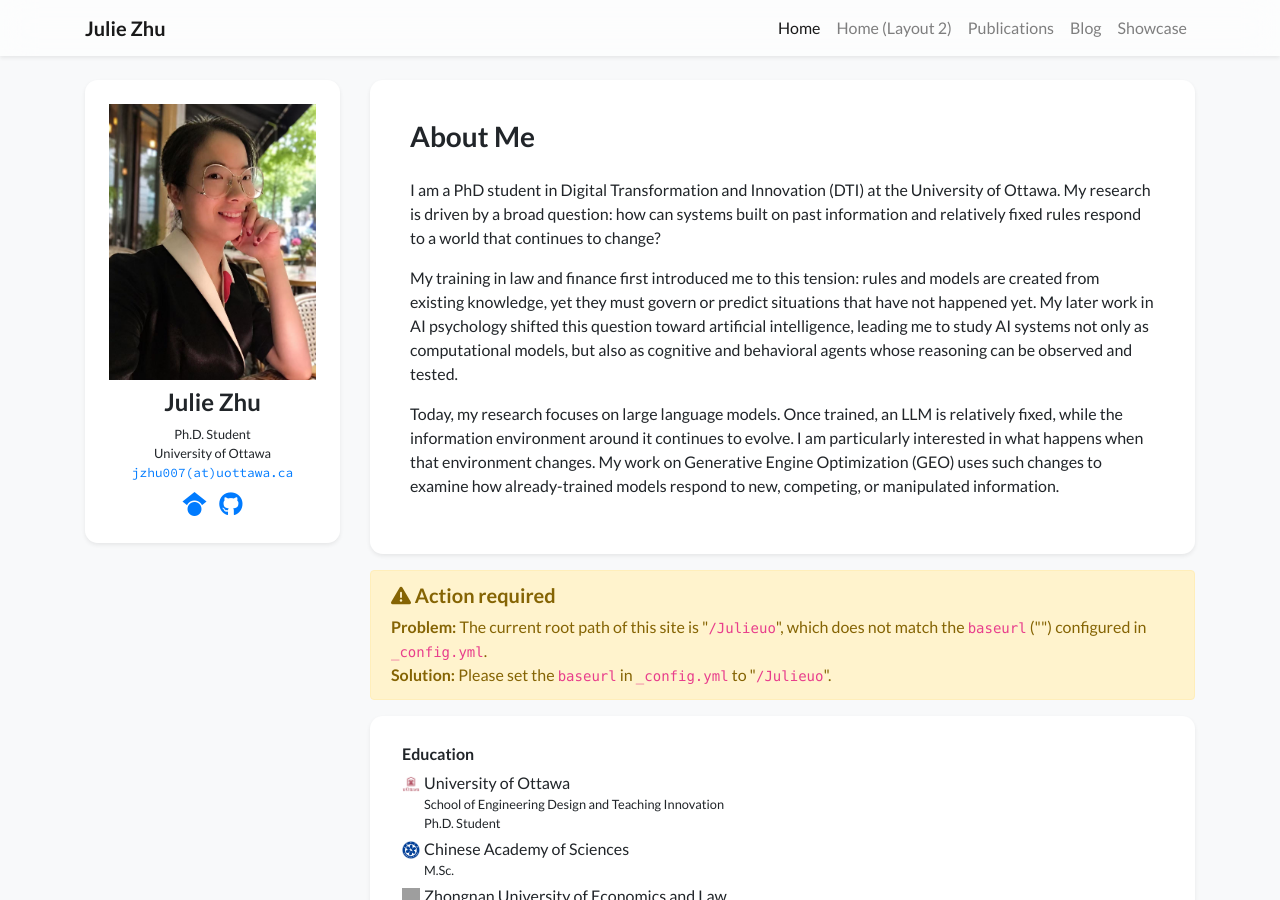
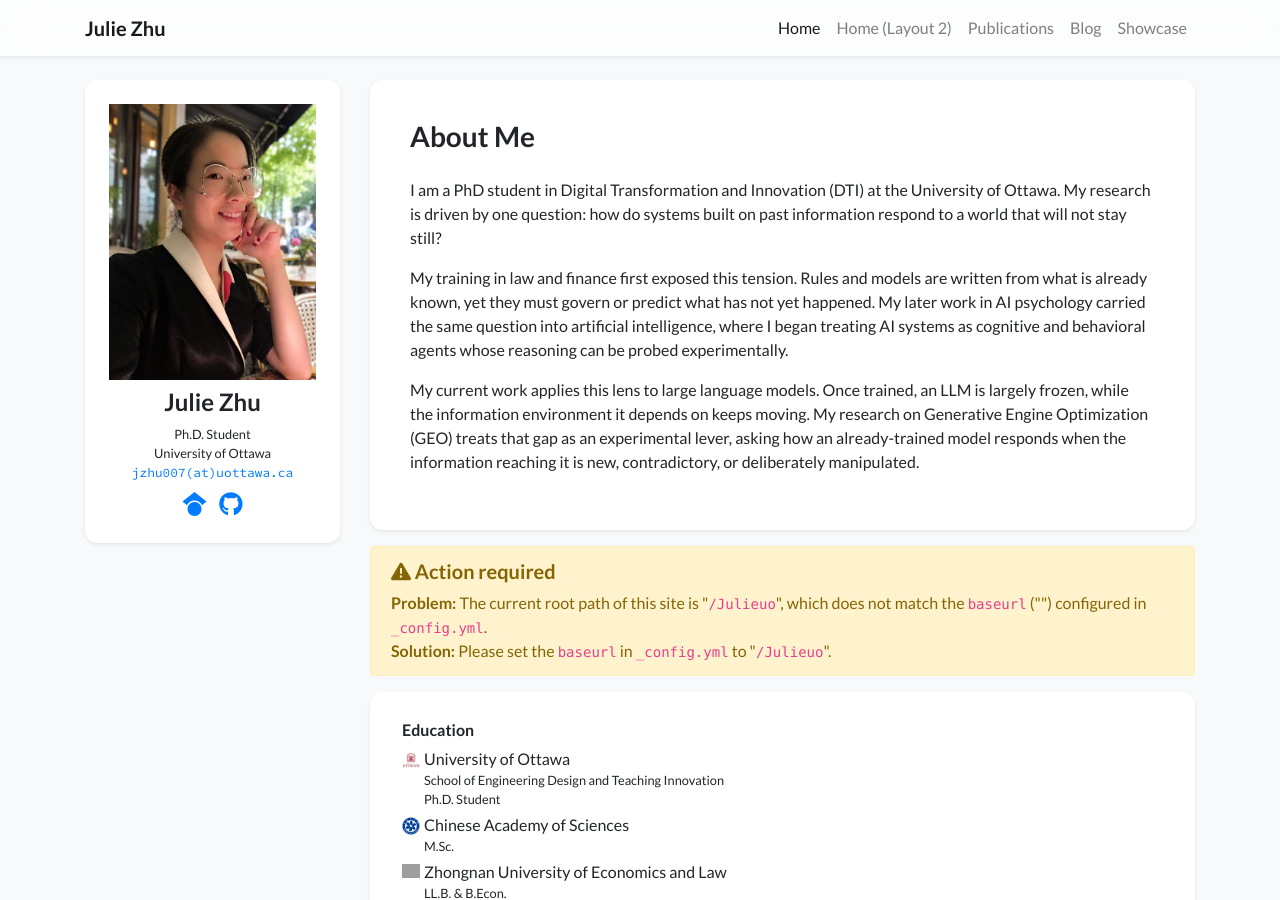
Before and after one commit to Julieuo/Julieuo, a Jekyll site: the page built from index.html, in a window 1280 px wide and 900 px high. Built offline with Jekyll 4.4.1, drawn with Linux system fonts in a browser that asks for light colours; nearby versions of some CDN libraries; a style sheet for code colours, icons or effects is not loaded; grey boxes are pictures that could not be loaded.

Commit message:
Update profile.yml

```diff
--- a/_data/profile.yml
+++ b/_data/profile.yml
@@ -22,13 +22,13 @@ github: julieuo
 short_bio_text_justify: false
 short_bio: >-
  <p>
-  I am a PhD student in Digital Transformation and Innovation (DTI) at the University of Ottawa. My research is driven by a broad question: how can systems built on past information and relatively fixed rules respond to a world that continues to change?
+  I am a PhD student in Digital Transformation and Innovation (DTI) at the University of Ottawa. My research is driven by one question: how do systems built on past information respond to a world that will not stay still?
  </p>
  <p>
-  My training in law and finance first introduced me to this tension: rules and models are created from existing knowledge, yet they must govern or predict situations that have not happened yet. My later work in AI psychology shifted this question toward artificial intelligence, leading me to study AI systems not only as computational models, but also as cognitive and behavioral agents whose reasoning can be observed and tested.
+  My training in law and finance first exposed this tension. Rules and models are written from what is already known, yet they must govern or predict what has not yet happened. My later work in AI psychology carried the same question into artificial intelligence, where I began treating AI systems as cognitive and behavioral agents whose reasoning can be probed experimentally.
  </p>
  <p>
-  Today, my research focuses on large language models. Once trained, an LLM is relatively fixed, while the information environment around it continues to evolve. I am particularly interested in what happens when that environment changes. My work on Generative Engine Optimization (GEO) uses such changes to examine how already-trained models respond to new, competing, or manipulated information.
+  My current work applies this lens to large language models. Once trained, an LLM is largely frozen, while the information environment it depends on keeps moving. My research on Generative Engine Optimization (GEO) treats that gap as an experimental lever, asking how an already-trained model responds when the information reaching it is new, contradictory, or deliberately manipulated.
  </p>
 portrait_url: /assets/images/photos/julie.jpg
 
```
